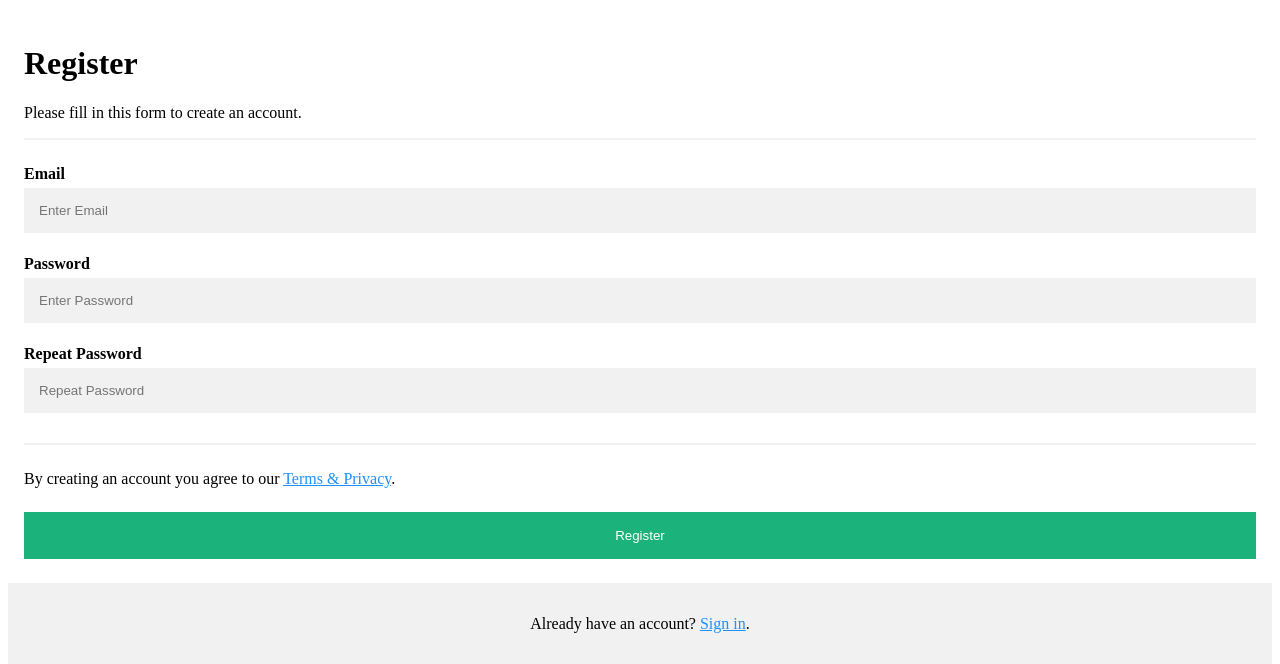
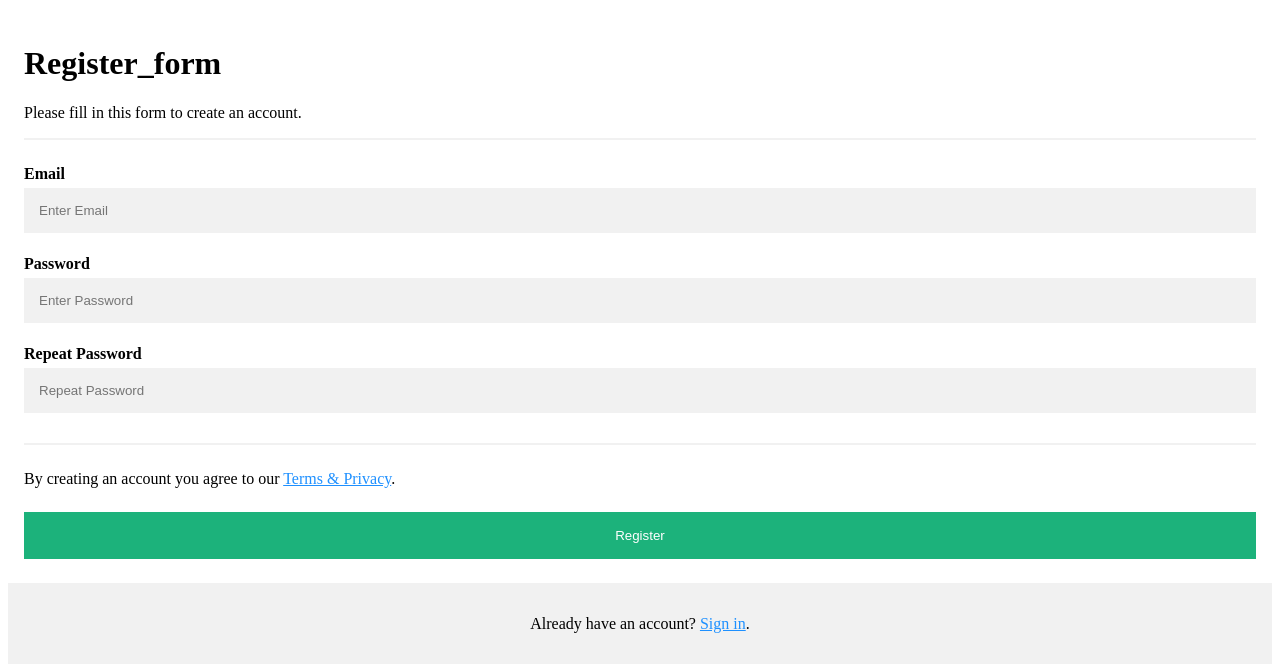
Before and after one commit to iftakhirulislam/ams, a Django app: page /index/ in a window 1280 px wide. Shown: the top 664 px of the page. Run offline with Django 4.2, Linux system fonts and the light colour scheme.

Commit message:
reg.html file a modify in 7 no line

```diff
--- a/authentication/templates/registration.html
+++ b/authentication/templates/registration.html
@@ -6,7 +6,7 @@
 
 <form action="action_page.php">
   <div class="container">
-    <h1>Register</h1>
+    <h1>Register_form</h1>
     <p>Please fill in this form to create an account.</p>
     <hr>
 
```
